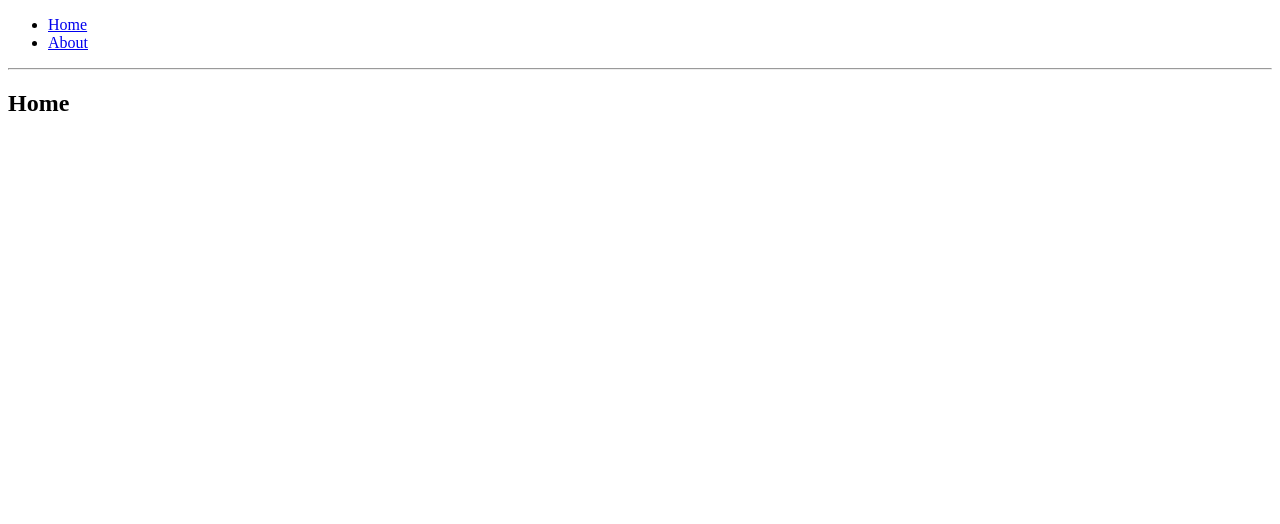
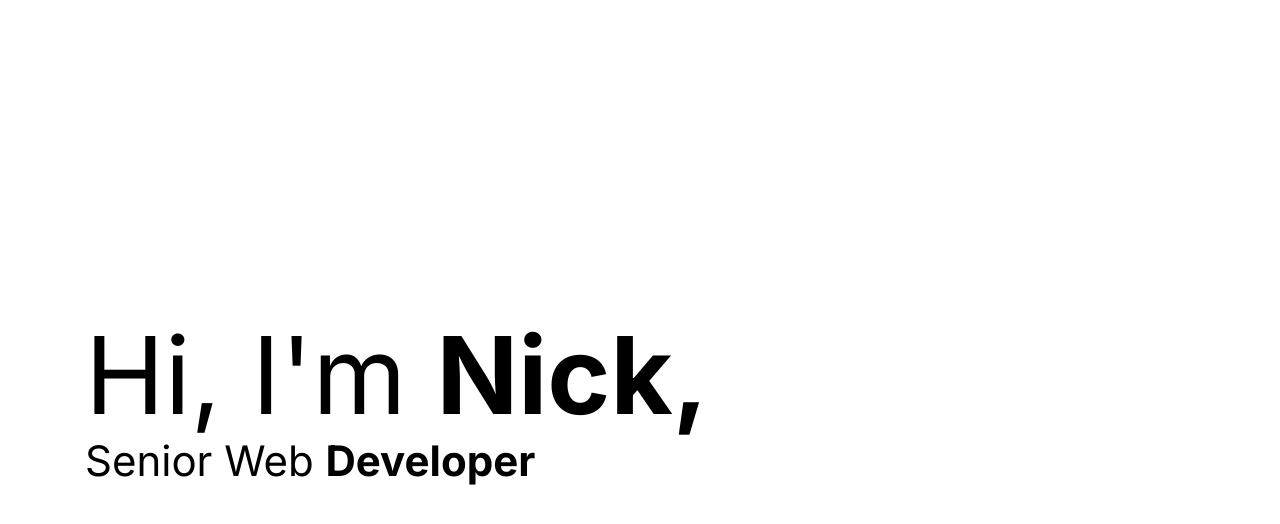
Before and after one commit to nick-douglas82/portfolio, a React (Create React App) app: page / in a window 1280 px wide. Shown: the top 524 px of the page. Built offline with nearby package versions, Linux system fonts and the light colour scheme.

Commit message:
Site updates

```diff
--- a/package.json
+++ b/package.json
@@ -7,6 +7,7 @@
     "@testing-library/react": "^9.3.2",
     "@testing-library/user-event": "^7.1.2",
     "node-sass": "^4.14.1",
+    "normalize.css": "^8.0.1",
     "react": "^16.13.1",
     "react-dom": "^16.13.1",
     "react-router-dom": "^5.2.0",
--- a/src/App.js
+++ b/src/App.js
@@ -13,7 +13,7 @@ export default function App() {
   return (
     <Router>
       <div>
-        <ul>
+        {/* <ul>
           <li>
             <Link to="/">Home</Link>
           </li>
@@ -22,7 +22,7 @@ export default function App() {
           </li>
         </ul>
 
-        <hr />
+        <hr /> */}
         <Switch>
           <Route exact path="/">
             <Home />
--- a/src/scss/app.scss
+++ b/src/scss/app.scss
@@ -1,3 +1,36 @@
+@import '~normalize.css';
+@import url('https://fonts.googleapis.com/css2?family=Inter:wght@400;700&display=swap');
+
+@import 'variables';
+@import 'typography';
+
+
+
+* {
+  box-sizing: border-box;
+}
+
+html,
 body {
+  height: 100%;
+}
 
+body {
+  background-color: var(--color-white);
+  font-family: 'Inter', sans-serif;
 }
+
+.section {
+  height: 100%;
+  min-height: 100vh;
+  display: flex;
+  flex-direction: column;
+  justify-content: center;
+  margin: auto;
+}
+
+.intro {
+  max-width: 1170px;
+  width: 100%;
+  padding: 0 30px;
+}
--- /dev/null
+++ b/src/scss/typography.scss
@@ -0,0 +1,15 @@
+h1 {
+  font-size: 6.7em;
+  font-weight: 300;
+  margin: 0;
+}
+
+h3 {
+  font-size: 2.625em;
+  font-weight: 300;
+  margin: 0;
+}
+
+strong {
+  font-weight: 600;
+}
--- /dev/null
+++ b/src/scss/variables.scss
@@ -0,0 +1,4 @@
+:root {
+  --color-white: #fff;
+  --color-black: #000
+}
--- a/src/views/Home.js
+++ b/src/views/Home.js
@@ -2,9 +2,15 @@ import React from "react";
 
 const Home = () => {
   return (
-    <div>
-      <h2>Home</h2>
-    </div>
+    <>
+      <section className="section intro">
+        <h1>Hi, I'm <strong>Nick,</strong></h1>
+        <h3>Senior Web <strong>Developer</strong></h3>
+      </section>
+      <section className="section projects">
+
+      </section>
+    </>
   )
 }
 
```
Also changed, not shown: 1 other file (tests, documents, lock files or other folders).
